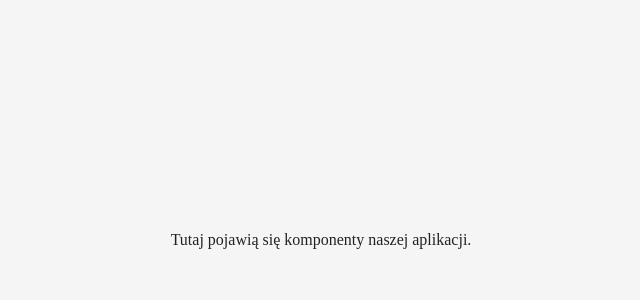
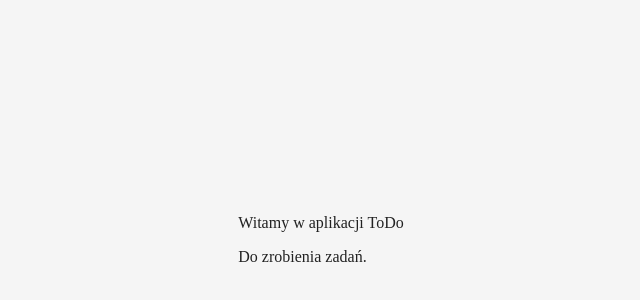
Before and after one commit to PanZdan/zadanie_16_4, a React app: page / in a window 1280 px wide. Shown: the part 168-468 px from the top of the page, without its empty margins (327-967 px from the left). Built offline with nearby package versions, Linux system fonts and the light colour scheme.

Commit message:
Added Title component

```diff
--- a/src/components/Title.js
+++ b/src/components/Title.js
@@ -0,0 +1,17 @@
+import React from 'react';
+
+class Title extends React.Component {
+  constructor(props){
+    super(props);
+  }
+  render() {
+    return(
+      <div>
+        <p>Witamy w aplikacji {this.props.todoName}</p>
+        <p>Do zrobienia {this.props.todoCount.length} zadań.</p>
+      </div>
+      )
+  }
+}
+
+export default Title;
--- a/src/containers/App.js
+++ b/src/containers/App.js
@@ -1,6 +1,7 @@
 
 import React from 'react';
 import style from './App.css';
+import Title from '../components/Title.js';
 
 class App extends React.Component {
   constructor(props){
@@ -27,7 +28,7 @@ class App extends React.Component {
   render() {
     return (
       <div className={style.TodoApp}>
-        Tutaj pojawią się komponenty naszej aplikacji.
+      <Title todoName="ToDo" todoCount/>
       </div>
     );
   }
```
Also changed, not shown: 1 other file (tests, documents, lock files or other folders).
